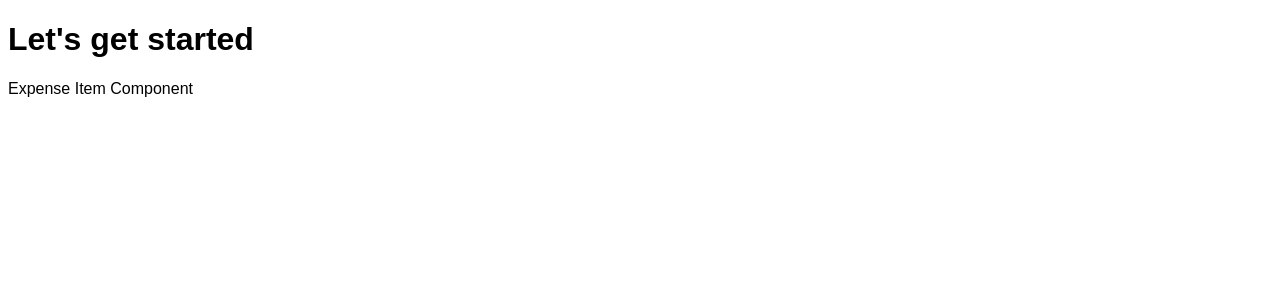
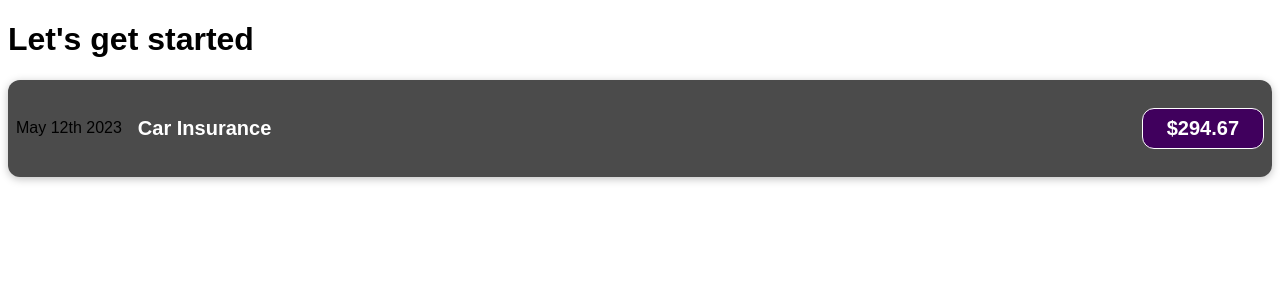
Before and after one commit to HarshSingh-01/expense-tracker-app, a React (Create React App) app: page / in a window 1280 px wide. Shown: the top 300 px of the page. Built offline with nearby package versions, Linux system fonts and the light colour scheme.

Commit message:
adding some changes

```diff
--- /dev/null
+++ b/src/components/ExpenseItem.css
@@ -0,0 +1,56 @@
+.expense-item {
+    display: flex;
+    justify-content: space-between;
+    align-items: center;
+    box-shadow: 0 2px 8px rgba(0,0,0,0.25);
+    padding: 0.5rem;
+    margin: 1rem 0;
+    border-radius: 12px;
+    background-color: #4b4b4b;
+}
+
+.expense-item__description {
+    display: flex;
+    flex-direction: column;
+    gap: 1rem;
+    align-items: flex-end;
+    flex-flow: column-reverse;
+    justify-content: flex-start;
+    flex: 1;
+  }
+
+.expense-item h2 {
+    color: #3a3a3a;
+    font-size: 1rem;
+    flex: 1;
+    margin: 0 1rem;
+    color: white;
+}
+
+.expense-item__price {
+    font-size: 1rem;
+    font-weight: bold;
+    color:white;
+    background-color: #40005d;
+    border: 1px solid white;
+    padding: 0.5rem;
+    border-radius: 12px;
+}
+
+@media (min-width: 580px) {
+.expense-item__description {
+    flex-direction: row;
+    align-items: center;
+    justify-content: flex-start;
+    flex: 1;
+}
+
+.expense-item__description h2 {
+    font-size: 1.25rem;
+}
+
+.expense-item__price{
+    font-size: 1.25rem;
+    padding: 0.5rem 1.5rem;
+}
+}
--- a/src/components/ExpenseItem.jsx
+++ b/src/components/ExpenseItem.jsx
@@ -1,7 +1,13 @@
+import './ExpenseItem.css'
+
 const ExpenseItem = () => {
   return (
-    <div>
-      <p>Expense Item Component</p>
+    <div className="expense-item">
+      <div>May 12th 2023</div>
+      <div className='expense-item__description'>
+        <h2>Car Insurance</h2>
+        <p className="expense-item__price">$294.67</p>
+      </div>
     </div>
   );
 };
```
